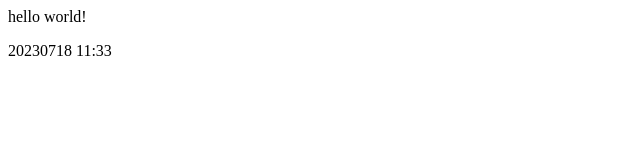
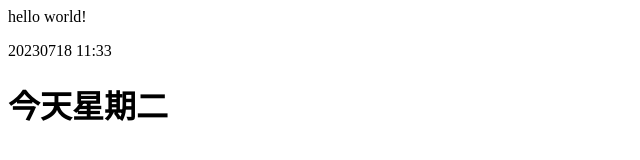
Before and after one commit to Yinooooo/mygithub1, a plain HTML site: page index.html in a window 1280 px wide. Shown: the whole page, without its empty margins (0-640 px from the left). Drawn offline with Linux system fonts and the light colour scheme.

Commit message:
第五個Git

```diff
--- a/index.html
+++ b/index.html
@@ -5,5 +5,6 @@
 	<body>
 		<p>hello world!</p>
 		<p>20230718 11:33</p>
+		<h1>今天星期二</h1>
 	</body>
 </html>
```
